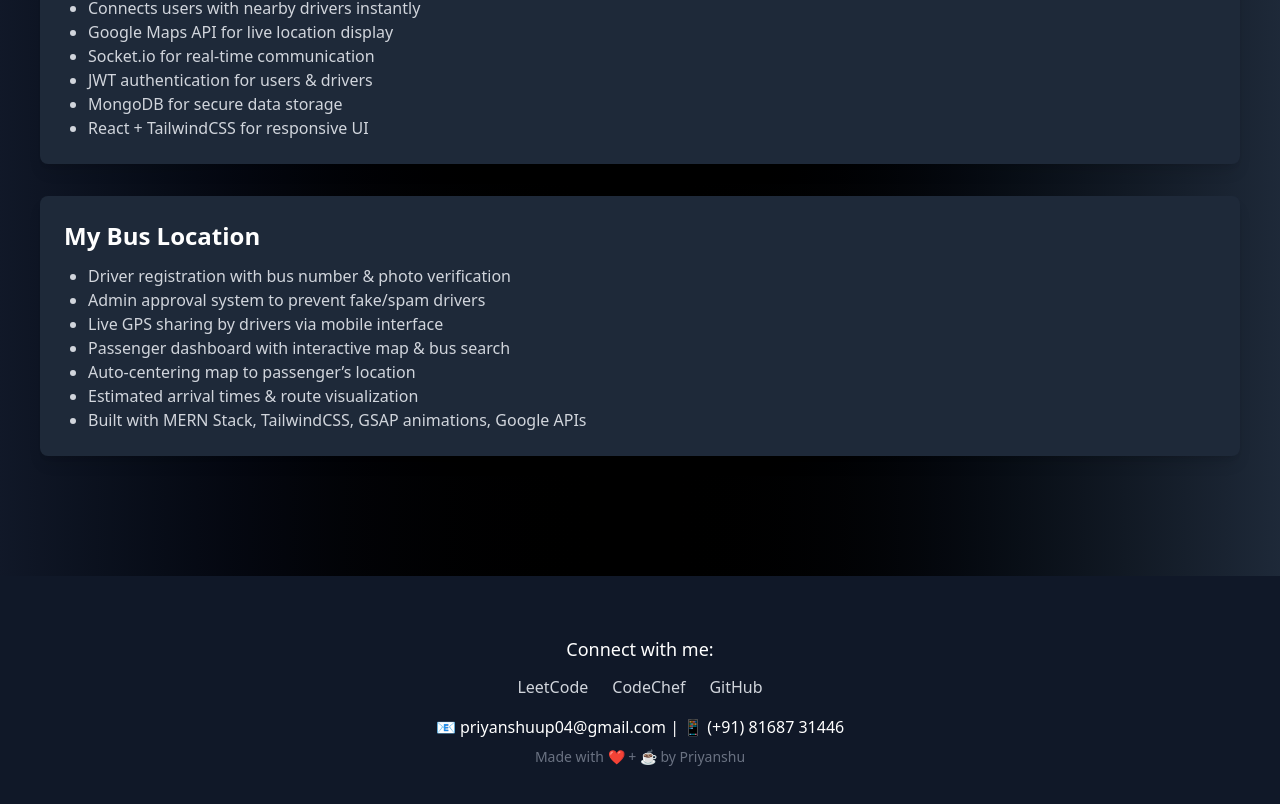
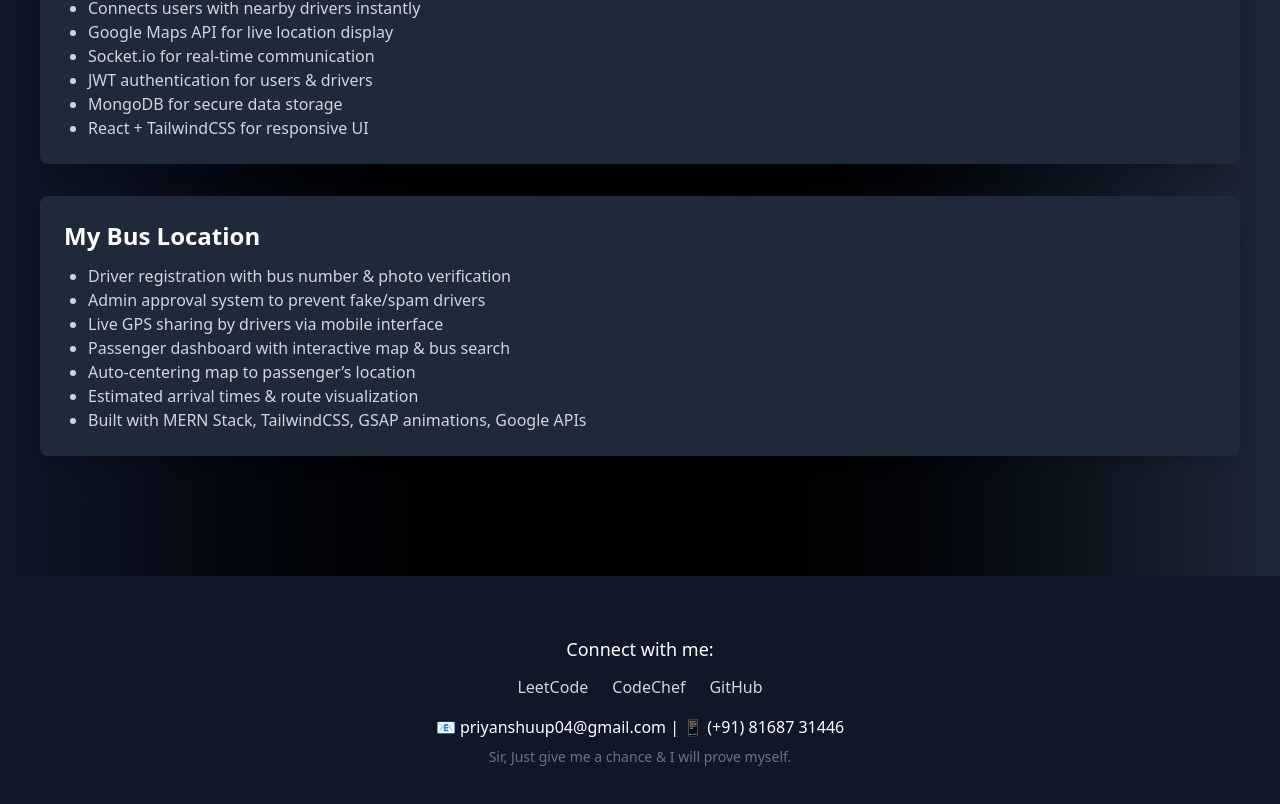
Before and after one commit to Priyanshu9987/MyPortfolio, a React (Vite) app: page / in a window 1280 px wide. Shown: the part 1026-1830 px from the top of the page. Built offline with nearby package versions, Linux system fonts and the light colour scheme.

Commit message:
Change in the last Section

```diff
--- a/src/App.jsx
+++ b/src/App.jsx
@@ -85,7 +85,7 @@
           <a href="https://github.com/Priyanshu9987" className="hover:text-green-400">GitHub</a>
         </div>
         <p className="mt-4">📧 priyanshuup04@gmail.com | 📱 (+91) 81687 31446</p>
-        <p className="mt-2 text-sm text-gray-500">Made with ❤️ + ☕ by Priyanshu</p>
+        <p className="mt-2 text-sm text-gray-500">Sir, Just give me a chance & I will prove myself. </p>
       </footer>
     </div>
   );
```
